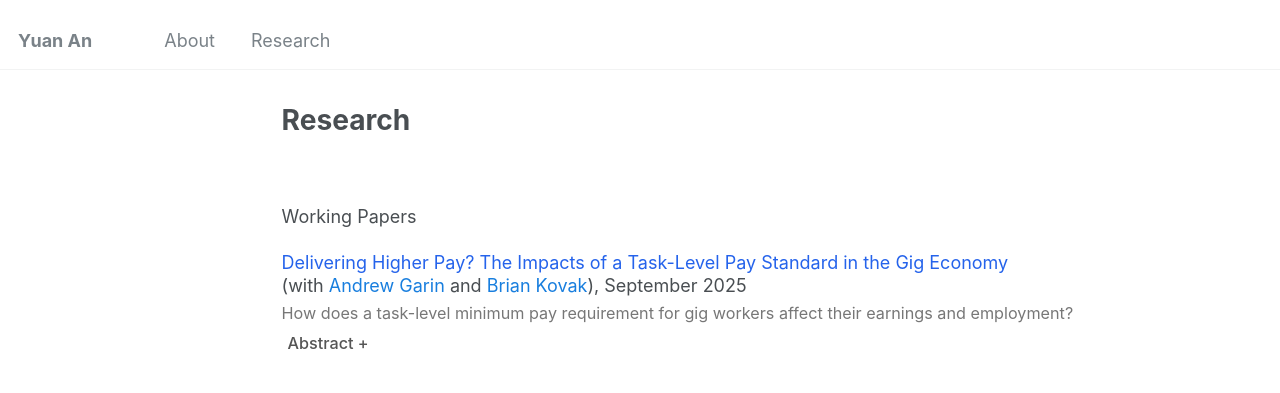
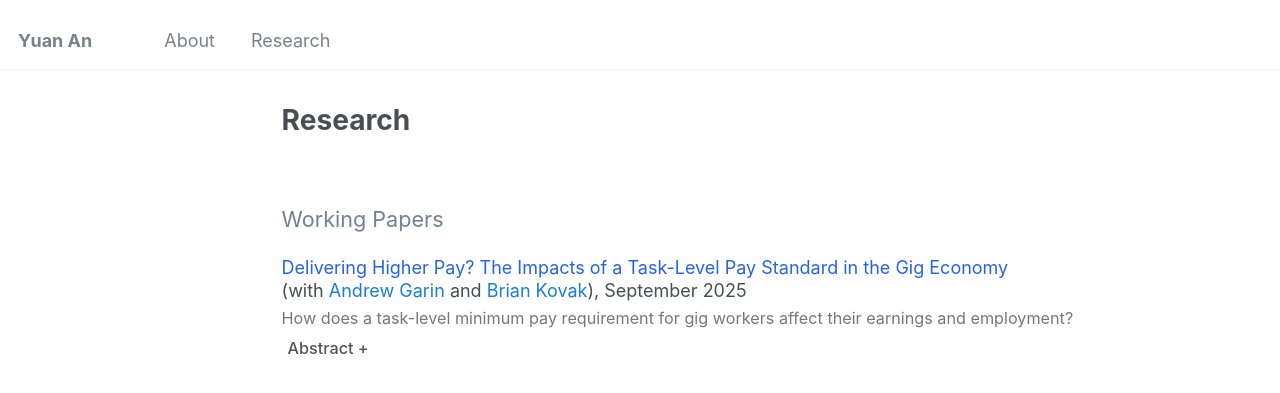
Before and after one commit to yuan-ann/yuan-ann.github.io, a Jekyll site: the page built from _pages/research.md, in a window 1280 px wide. Shown: the top 393 px of the page. Built offline with Jekyll 4.4.1, drawn with Linux system fonts in a browser that asks for light colours.

Commit message:
Update research.md

```diff
--- a/_pages/research.md
+++ b/_pages/research.md
@@ -8,7 +8,7 @@ author_profile: false
 {% include base_path %}
 
 <br>
-<div class="mb-4 text-gray-600 tracking-wide text-lg"> Working Papers </div>
+<div style="color:rgb(113,128,150); font-size:1.2em;"> Working Papers </div>
 
 <style>
   .paper{margin:1.25rem 0 2rem;}
```
